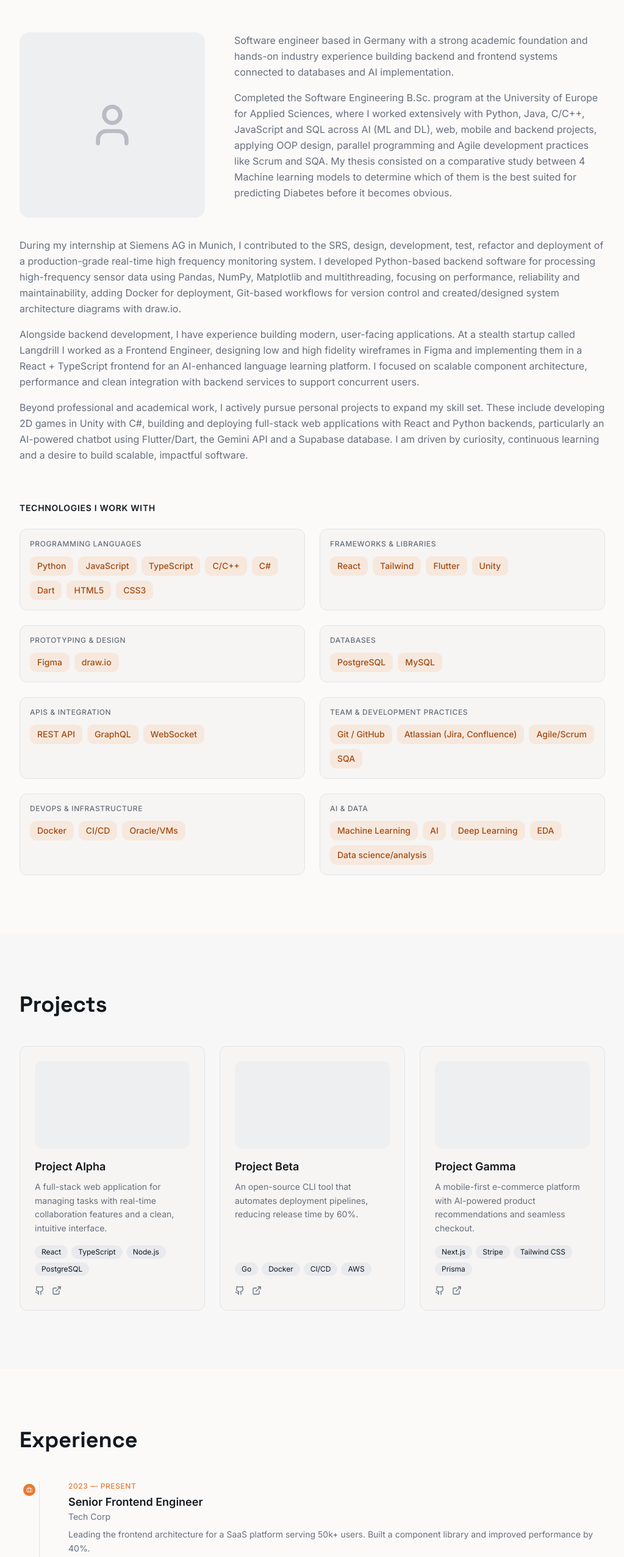
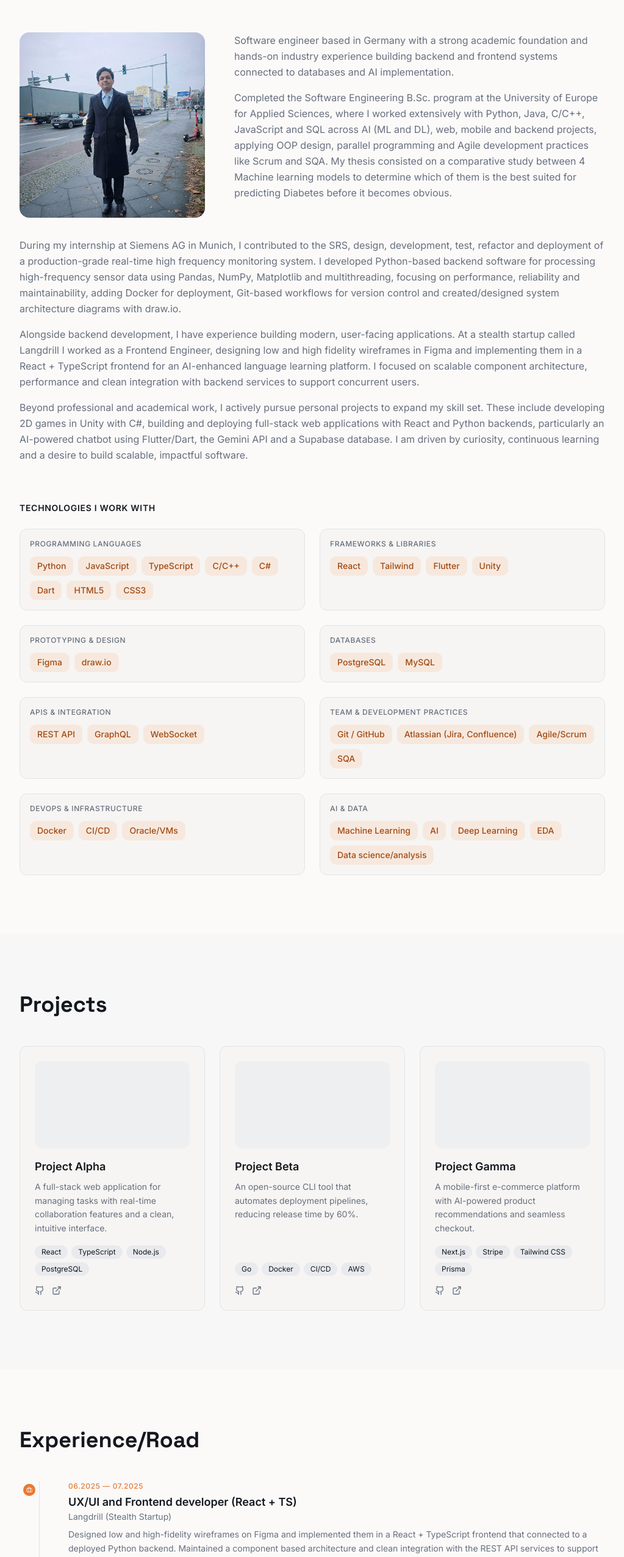
Before and after one commit to Rouxxel/per_web_venzer, a React (Vite) app in the folder frontend/: page / in a window 1280 px wide. Shown: the part 931-3484 px from the top of the page at 61% size, without its empty margins (128-1151 px from the left). Built offline with nearby package versions, Linux system fonts and the light colour scheme; the HTML template or start-up script is replaced by a standard one.

Commit message:
add experience and photo

```diff
--- a/frontend/src/data/experience.ts
+++ b/frontend/src/data/experience.ts
@@ -8,27 +8,27 @@ export interface ExperienceEntry {
 
 export const experience: ExperienceEntry[] = [
   {
-    title: "Senior Frontend Engineer",
-    company: "Tech Corp",
-    period: "2023 — Present",
+    title: "UX/UI and Frontend developer (React + TS)",
+    company: "Langdrill (Stealth Startup)",
+    period: "06.2025 — 07.2025",
     description:
-      "Leading the frontend architecture for a SaaS platform serving 50k+ users. Built a component library and improved performance by 40%.",
+      "Designed low and high-fidelity wireframes on Figma and implemented them in a React + TypeScript frontend that connected to a deployed Python backend. Maintained a component based architecture and clean integration with the REST API services to support concurrent users and AI features.",
     type: "work",
   },
   {
-    title: "Full-Stack Developer",
-    company: "StartupXYZ",
-    period: "2021 — 2023",
+    title: "Backend developer for real-time monitoring systems",
+    company: "Siemenas AG",
+    period: "10.2024 — 04.2025",
     description:
-      "Developed and shipped 3 major product features from concept to production. Mentored junior developers.",
+      "Developed Python-based backend software for processing high-frequency sensor data using Pandas, NumPy, Matplotlib and multithreading, focusing on OOP, performance, reliability and maintainability, adding Docker for deployment, a custom logger for longterm progress register, Git-based workflows for version control, CI/CD pipelines, linting for code quality and created/designed system architecture diagrams with draw.io for research and planning. Zeugnis available on request.",
     type: "work",
   },
   {
-    title: "B.S. Computer Science",
-    company: "State University",
-    period: "2017 — 2021",
+    title: "Software Engineering B.Sc.",
+    company: "University of Europe for Applied Sciences",
+    period: "09.2022 — 08.2025",
     description:
-      "Graduated with honors. Focused on algorithms, distributed systems, and human-computer interaction.",
+      "Graduated with 180 credits, 88.64/100 grade points (1.7 in German grading system) and a near perfect Thesis focused on machine learning. The program focused on languages/algorithms (Python, Java, C/C++, JS), OOP, deployment (Docker, APIs and VMs), development practices (CI/CD,Agile, Scrum and SQA) and tools (Jira, Confluence), parallel programming, databases (SQL) UX/UI design (Figma) and Artificial Intelligence (ML, DL and data science). Bachelorkunde and transcript of records available on request.",
     type: "education",
   },
 ];
--- a/frontend/src/sections/About.tsx
+++ b/frontend/src/sections/About.tsx
@@ -1,6 +1,5 @@
 import { motion } from "framer-motion";
 import { skillSections } from "@/data/skills";
-import { User } from "lucide-react";
 
 /* Bio beside the image (short intro) – each string is its own paragraph */
 const bioIntro = [
@@ -31,15 +30,19 @@ const About = () => {
 
         {/* Row: photo left, intro bio right */}
         <div className="grid md:grid-cols-[1fr_2fr] gap-12 items-start">
-          {/* Photo placeholder - use /images/profile.jpg when available */}
+          {/* Profile photo */}
           <motion.div
             initial={{ opacity: 0, scale: 0.9 }}
             whileInView={{ opacity: 1, scale: 1 }}
             viewport={{ once: true }}
             transition={{ duration: 0.5 }}
-            className="aspect-square rounded-2xl bg-muted flex items-center justify-center shrink-0"
+            className="aspect-square rounded-2xl overflow-hidden shrink-0"
           >
-            <User className="h-20 w-20 text-muted-foreground/40" />
+            <img
+              src="/images/portray_alt.png"
+              alt="Sebastian Russo"
+              className="w-full h-full object-cover"
+            />
           </motion.div>
 
           <div className="space-y-4">
--- a/frontend/src/sections/Experience.tsx
+++ b/frontend/src/sections/Experience.tsx
@@ -13,7 +13,7 @@ const Experience = () => {
           transition={{ duration: 0.5 }}
           className="text-3xl sm:text-4xl font-bold font-heading text-foreground mb-12"
         >
-          Experience
+          Experience/Road
         </motion.h2>
 
         <div className="relative">
@@ -57,14 +57,17 @@ const Experience = () => {
           whileInView={{ opacity: 1, y: 0 }}
           viewport={{ once: true }}
           transition={{ duration: 0.5, delay: 0.3 }}
-          className="mt-12"
+          className="mt-12 w-full"
         >
           <a
-            href="/resume.pdf"
-            className="inline-flex items-center gap-2 px-5 py-2.5 text-sm font-medium border border-border rounded-lg text-foreground hover:bg-accent transition-colors"
+            href="/pdfs/CVRng.pdf"
+            download
+            target="_blank"
+            rel="noopener noreferrer"
+            className="w-full flex items-center justify-center gap-2 px-4 py-3 text-sm font-medium border border-border rounded-lg text-foreground hover:bg-accent transition-colors"
           >
-            <Download className="h-4 w-4" />
-            Download Resume
+            <Download className="h-4 w-4 shrink-0" />
+            <span>Download CV / Resume</span>
           </a>
         </motion.div>
       </div>
```
Also changed, not shown: frontend/public/images/portray_alt.png (added), 1 other file (tests, documents, lock files or other folders).
